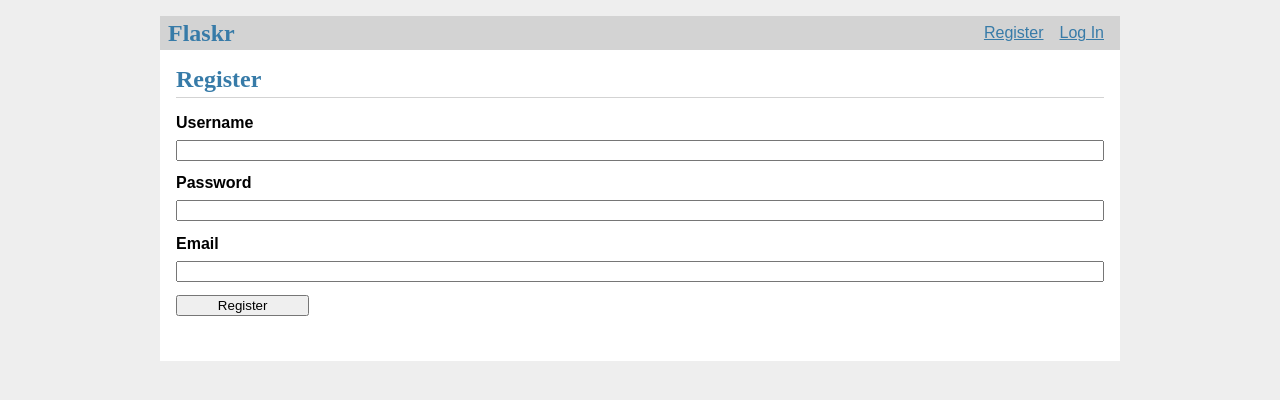
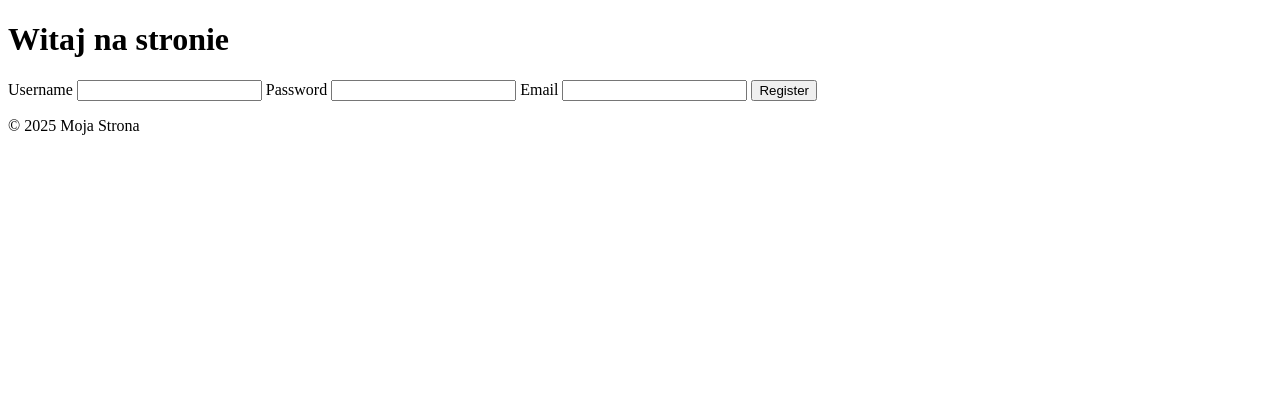
Before and after one commit to matfigura/serverList, a Flask app: page /auth/register in a window 1280 px wide. Shown: the top 400 px of the page. Run offline with Flask 3, Linux system fonts and the light colour scheme.

Commit message:
Fix main page rendering and static file loading

```diff
--- a/flaskr/auth.py
+++ b/flaskr/auth.py
@@ -6,8 +6,8 @@ from flask import (
 from werkzeug.security import check_password_hash, generate_password_hash
 
 from flaskr.db import get_db
+bp = Blueprint('auth', __name__, url_prefix='/auth')
 
-bp = Blueprint('auth', __name__, url_prefix='/auth')
 
 @bp.route('/register', methods=('GET', 'POST'))
 def register():
@@ -65,7 +65,7 @@ def login():
         if error is None:
             session.clear()
             session['user_id'] = user['id']
-            return redirect(url_for('index'))
+            return redirect(url_for('main_page.index'))
 
         flash(error)
 
--- a/flaskr/static/style.css
+++ b/flaskr/static/style.css
@@ -1,134 +1,105 @@
-html {
-    font-family: sans-serif;
-    background: #eee;
-    padding: 1rem;
+/* Resetowanie domyślnych stylów */
+* {
+  margin: 0;
+  padding: 0;
+  box-sizing: border-box;
 }
 
 body {
-    max-width: 960px;
-    margin: 0 auto;
-    background: white;
+  font-family: Arial, sans-serif;
+  background-color: #f0f0f0;
+  color: #333;
+  display: flex;
+  justify-content: center;
+  align-items: center;
+  min-height: 100vh;
+  position: relative;
 }
 
-  h1, h2, h3, h4, h5, h6 {
-    font-family: serif;
-    color: #377ba8;
-    margin: 1rem 0;
+.container {
+  width: 80%;
+  max-width: 1200px;
+  background-color: #fff;
+  padding: 20px;
+  box-shadow: 0 0 10px rgba(0, 0, 0, 0.1);
+  text-align: center;
 }
 
-  a {
-    color: #377ba8;
+header {
+  margin-bottom: 20px;
 }
 
-  hr {
-    border: none;
-    border-top: 1px solid lightgray;
+.header-buttons button {
+  margin: 0 10px;
+  padding: 10px 20px;
+  font-size: 16px;
+  cursor: pointer;
 }
 
-  nav {
-    background: lightgray;
-    display: flex;
-    align-items: center;
-    padding: 0 0.5rem;
+.logo img {
+  max-width: 200px;
+  margin-bottom: 20px;
 }
 
-  nav h1 {
-    flex: auto;
-    margin: 0;
+.advertisement {
+  background-color: #e0e0e0;
+  padding: 10px;
+  margin-bottom: 20px;
 }
 
-  nav h1 a {
-    text-decoration: none;
-    padding: 0.25rem 0.5rem;
+.search-bar input {
+  width: 100%;
+  padding: 10px;
+  font-size: 16px;
+  margin-bottom: 20px;
 }
 
-  nav ul  {
-    display: flex;
-    list-style: none;
-    margin: 0;
-    padding: 0;
+.filters button {
+  margin: 0 10px;
+  padding: 10px 20px;
+  font-size: 16px;
+  cursor: pointer;
+  margin-bottom: 20px;
 }
 
-  nav ul li a, nav ul li span, header .action {
-    display: block;
-    padding: 0.5rem;
+.server-list {
+  display: flex;
+  flex-wrap: wrap;
+  gap: 10px;
+  justify-content: center;
+  margin-bottom: 20px;
 }
 
-  .content {
-    padding: 0 1rem 1rem;
+.server-button {
+  padding: 15px 30px;
+  font-size: 16px;
+  cursor: pointer;
+  background-color: #007bff;
+  color: #fff;
+  border: none;
+  border-radius: 5px;
 }
 
-  .content > header {
-    border-bottom: 1px solid lightgray;
-    display: flex;
-    align-items: flex-end;
+.pagination button {
+  margin: 0 5px;
+  padding: 10px 20px;
+  font-size: 16px;
+  cursor: pointer;
 }
 
-  .content > header h1 {
-    flex: auto;
-    margin: 1rem 0 0.25rem 0;
+/* Półprzeźroczyste grafiki po bokach */
+.side-graphics {
+  position: absolute;
+  top: 0;
+  left: 0;
+  right: 0;
+  bottom: 0;
+  pointer-events: none;
+  display: flex;
+  justify-content: space-between;
 }
 
-  .flash {
-    margin: 1em 0;
-    padding: 1em;
-    background: #cae6f6;
-    border: 1px solid #377ba8;
+.left-graphic, .right-graphic {
+  width: 10%;
+  background-color: rgba(0, 0, 0, 0.1); /* Półprzeźroczyste tło */
 }
-
-  .post > header {
-    display: flex;
-    align-items: flex-end;
-    font-size: 0.85em;
-  }
-
-  .post > header > div:first-of-type {
-    flex: auto;
-  }
-
-  .post > header h1 {
-    font-size: 1.5em;
-    margin-bottom: 0;
-  }
-
-  .post .about {
-    color: slategray;
-    font-style: italic;
-  }
-
-  .post .body {
-    white-space: pre-line;
-  }
-
-  .content:last-child {
-    margin-bottom: 0;
-  }
-
-  .content form {
-    margin: 1em 0;
-    display: flex;
-    flex-direction: column;
-  }
-
-  .content label {
-    font-weight: bold;
-    margin-bottom: 0.5em;
-  }
-
-  .content input, .content textarea {
-    margin-bottom: 1em;
-  }
-
-  .content textarea {
-    min-height: 12em;
-    resize: vertical;
-  }
-
-  input.danger {
-    color: #cc2f2e;
-  }
-
-  input[type=submit] {
-    align-self: start;
-    min-width: 10em;
-  }
--- a/flaskr/templates/base.html
+++ b/flaskr/templates/base.html
@@ -1,24 +1,22 @@
-<!doctype html>
-<title>{% block title %}{% endblock %} - Flaskr</title>
-<link rel="stylesheet" href="{{ url_for('static', filename='style.css') }}">
-<nav>
-  <h1>Flaskr</h1>
-  <ul>
-    {% if g.user %}
-      <li><span>{{ g.user['username'] }}</span>
-      <li><a href="{{ url_for('auth.logout') }}">Log Out</a>
-    {% else %}
-      <li><a href="{{ url_for('auth.register') }}">Register</a>
-      <li><a href="{{ url_for('auth.login') }}">Log In</a>
-    {% endif %}
-  </ul>
-</nav>
-<section class="content">
-  <header>
-    {% block header %}{% endblock %}
-  </header>
-  {% for message in get_flashed_messages() %}
-    <div class="flash">{{ message }}</div>
-  {% endfor %}
-  {% block content %}{% endblock %}
-</section>
+<!DOCTYPE html>
+<html lang="pl" data-ds-dark-theme="dark">
+<head>
+    <meta charset="UTF-8">
+    <meta name="viewport" content="width=device-width, initial-scale=1.0">
+    <title>{% block title %}Moja Strona{% endblock %}</title>
+    {% block head %}{% endblock %}
+</head>
+<body>
+    <header>
+        <h1>Witaj na stronie</h1>
+    </header>
+
+    <main>
+        {% block content %}{% endblock %}
+    </main>
+
+    <footer>
+        <p>© 2025 Moja Strona</p>
+    </footer>
+</body>
+</html
```
Also changed, not shown: flaskr/templates/main_page/index.html (+63 -3 lines). Lines whose indentation alone changed are shown as unchanged.
